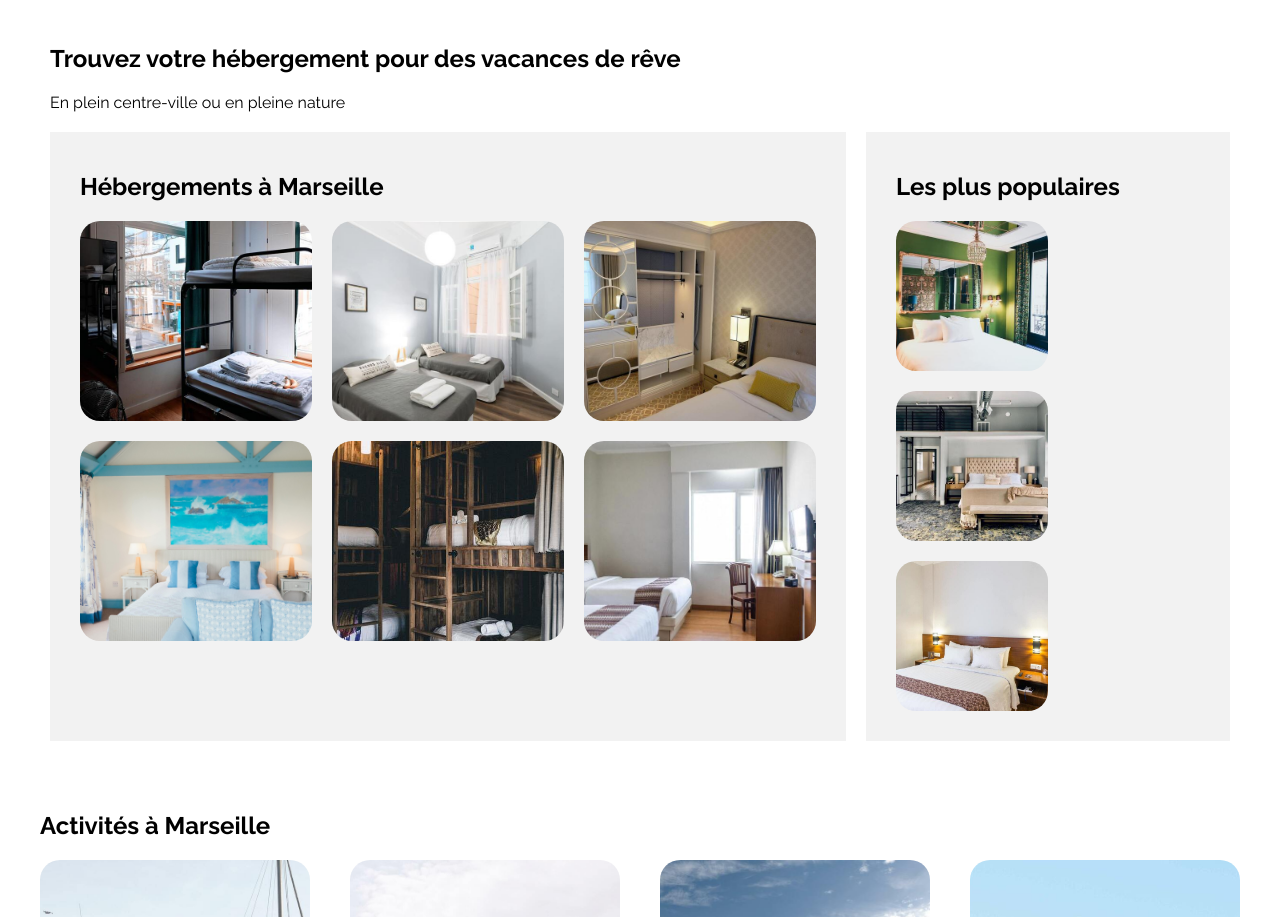
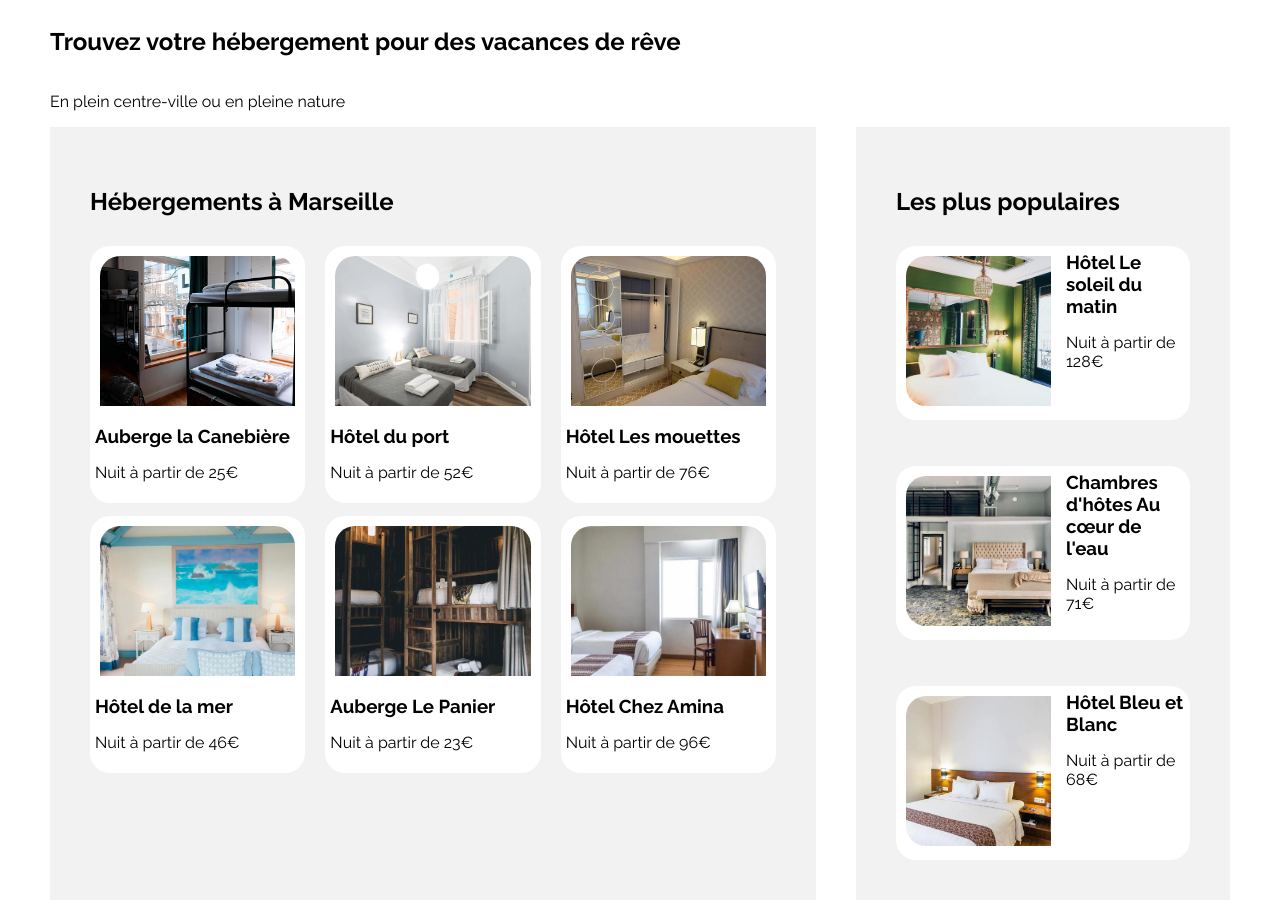
Before and after one commit to sebastienDOC/P3_Booki, a plain HTML site: page index.html in a window 1280 px wide. Shown: the part 96-1013 px from the top of the page. Drawn offline with Linux system fonts and the light colour scheme.

Commit message:
securite

```diff
--- a/css/style.css
+++ b/css/style.css
@@ -1,13 +1,26 @@
 /* GENERAL */
 
 * {
-  margin: 10px;
   max-width: 1400px;
 }
 
 body {
   font-family: 'Raleway', sans-serif;
   font-size: 1em;
+  margin: 50px;
+}
+
+h1 {
+  padding-bottom: 20px;
+  margin: 0;
+}
+
+h2 {
+  padding-bottom: 10px;
+ }
+
+h3 {
+  margin: 0;
 }
 
 /* HEADER */
@@ -34,29 +47,47 @@ nav a {
   margin-left: 100px;
 }
 
-h1 {
-  padding-top: 10px;
-  padding-bottom: 10px;
+img#logo {
+  border-radius: none;
+  width: 61.09px;
+  height: 19px;
 }
 
-li {
-  display: list-item;
+
+
+article {
+  width: 100%;
 }
 
 /* MAIN */
 
-.sectionRecherche {
+img#hotel {
+  border-top-right-radius: 20px;
+  border-top-left-radius: 20px;
+  height: 150px;
+}
 
+img#hotel2 {
+  border-bottom-left-radius: 20px;
+  border-top-left-radius: 20px;
+  height: 150px;
+  width: 145px;
+}
+
+img#hotel3 {
+  border-top-right-radius: 20px;
+  border-top-left-radius: 20px;
+  height: 500px;
 }
 
 .sectionHebergements {
   background-color: #F2F2F2;
-  padding: 20px;
+  padding: 40px;
   width: 70%;
 }
 
 .sectionPopulaire {
-  padding: 20px;
+  padding: 40px;
   background-color: #F2F2F2;
   width: 30%;
 }
@@ -64,87 +95,107 @@ li {
 .aligne {
   display: flex;
   flex-direction: row;
-  margin-bottom: 50px;
+  gap: 40px;
 }
 
-.sectionActivites {
-  margin: 0;
+.hebergements {
+  display: grid;
+  grid-template-columns: 1fr 1fr 1fr;
+  grid-template-rows: 250px 250px;
+  gap: 20px;
+  width: 100%;
+  padding: 0;
 }
 
-.grid-hebergements {
+.populaire {
   display: grid;
-    grid-template-columns: 1fr 1fr 1fr ;
+  grid-template-columns: 1fr;
   grid-template-rows: 200px 200px;
   gap: 20px;
 }
 
-.grid-activites {
+.activites {
   display: grid;
   grid-template-columns: 1fr 1fr 1fr 1fr;
-  grid-template-rows: 400px;
-  gap: 40px;
-}
-
-.grid-populaire {
-  display: grid;
-  grid-template-columns: 0.5fr;
-  grid-template-rows: 150px 150px 150px;
+  grid-template-rows: 390px 200px;
   gap: 20px;
 }
 
-.grid-hebergements img,
-.grid-activites img,
-.grid-populaire img {
+.hebergements img,
+.activites img,
+.populaire img {
   width: 100%;
   height: 100%;
   object-fit: cover;
 }
 
-.photo-hover {
-  top: 0;
-  bottom: 0;
-  right: 0;
-  left: 0;
-  position: absolute;
-  background-color: rgba(0, 0, 0, 0.3);
-  display: none;
-  margin: 0;
-  padding: 0;
+.flex1 {
+  background-color: white;
+  border-radius: 20px;
+  width: 100%;
+  margin-bottom: 10px;
+}
+
+.flex2 {
+  display: flex;
+  flex-direction: row;
+  border-radius: 20px;
+  background-color: white;
+}
+
+.flex3 {
+  display: flex;
+  flex-direction: column;
+  border-radius: 20px;
+  margin: 10px;
+}
+
+.img-heb {
+  padding: 10px;
+}
+
+.txt-heb {
+  padding: 5px;
+}
+
+.txt-heb,
+.img-heb {
+  border-radius: 20px;
+}
+
+.sectionActivites {
+  margin-bottom: 40px;
+}
+
+.img-pop {
+  padding: 10px;
+}
+
+.txt-pop {
+  padding: 5px;
+}
+
+.txt-pop,
+.img-pop {
+  border-radius: 20px;
 }
 
 .lien-conteneur-photo {
   position: relative;
-  margin: 0;
 }
 
-.lien-conteneur-photo:hover .photo-hover {
-  display: flex;
-}
+/* FOOTER */
 
-img {
-  margin: 0;
-  border-radius: 20px;
-}
-
-
-
-/* FOOTER */
 .foot {
   display: flex;
   flex-direction: row;
   background-color: #F2F2F2;
   justify-content: flex-start;
-  width: 100%;
-;
 }
 
 .a-propos,
-.hebergements,
+.heb,
 .assitance {
   padding: 30px;
   margin-right: 150px;
  }
-
- h2 {
-  padding-bottom: 10px;
- }
--- a/index.html
+++ b/index.html
@@ -3,6 +3,7 @@
 	<head>
 		<meta charset="utf-8">
 		<link rel="stylesheet" type="text/css" href="css/style.css">
+        <script src="https://kit.fontawesome.com/1b648a244e.js" crossorigin="anonymous"></script>
         <link rel="preconnect" href="https://fonts.googleapis.com">
         <link rel="preconnect" href="https://fonts.gstatic.com" crossorigin>
         <link href="https://fonts.googleapis.com/css2?family=Raleway:wght@400;700&display=swap" rel="stylesheet">
@@ -11,7 +12,9 @@
     <body>
         <header>
             <nav>
-                <img  src="images/logo/Booki.png" alt="Logo Booki" id="logo">
+                <div class="logo">
+                    <img  src="images/logo/Booki.png" alt="Logo Booki" id="logo" name="logo">
+                </div>
                 <div>
                     <a href="sectionHebergements">Hébergement</a>
                     <a href="sectionActivites">Activités</a>
@@ -25,73 +28,158 @@
             </section>
             <div class="aligne">
             <section class="sectionHebergements">
-                <h1>Hébergements à Marseille</h1>
-                <div class="grid-hebergements">
-
-                        <a href="" class="lien-conteneur-photo">
-                            <img src="images/hebergements/4_small/marcus-loke-WQJvWU_HZFo-unsplash.jpg" alt="Auberge La Canebière" >
-                            <div class="photo-hover"></div>
-                        </a>
-                        <a href="" class="lien-conteneur-photo">
-                            <img src="images/hebergements/4_small/fred-kleber-gTbaxaVLvsg-unsplash.jpg" alt="Hôtel du port" >
-                            <div class="photo-hover"></div>
-                        </a>
-                        <a href="" class="lien-conteneur-photo">
-                            <img src="images/hebergements/4_small/reisetopia-B8WIgxA_PFU-unsplash.jpg" alt="Hôtel Les mouettes" >
-                            <div class="photo-hover"></div>
-                        </a>
-                        <a href="" class="lien-conteneur-photo">
-                            <img src="images/hebergements/2_large/annie-spratt-Eg1qcIitAuA-unsplash.jpg" alt="Hôtel de la mer" >
-                            <div class="photo-hover"></div>
-                        </a>
-                        <a href="" class="lien-conteneur-photo">
-                            <img src="images/hebergements/4_small/nicate-lee-kT-ZyaiwBe0-unsplash.jpg" alt="Auberge Le Panier" >
-                            <div class="photo-hover"></div>
-                        </a>
-                        <a href="" class="lien-conteneur-photo">
-                            <img src="images/hebergements/4_small/febrian-zakaria-M6S1WvfW68A-unsplash.jpg" alt="Hôtel Chez Amina" >
-                            <div class="photo-hover"></div>
-                        </a>
-
+                <h2>Hébergements à Marseille</h2>
+                <div class="hebergements">
+                    <article class="lien-conteneur-photo">
+                            <div class="flex1">
+                            <div class="img-heb">
+                                <img src="images/hebergements/4_small/marcus-loke-WQJvWU_HZFo-unsplash.jpg" alt="Auberge La Canebière" id="hotel">
+                            </div>
+                            <div class="txt-heb">
+                                <h3>Auberge la Canebière</h3>
+                                <p>Nuit à partir de 25€</p>
+                            </div>
+                        </div>
+                    </article>
+                    <article class="lien-conteneur-photo">
+                            <div class="flex1">
+                                <div class="img-heb">
+                                    <img src="images/hebergements/4_small/fred-kleber-gTbaxaVLvsg-unsplash.jpg" alt="Hôtel du port" id="hotel">
+                                </div>
+                                <div class="txt-heb">
+                                    <h3>Hôtel du port</h3>
+                                    <p>Nuit à partir de 52€</p>
+                                </div>
+                            </div>
+                    </article>
+                    <article class="lien-conteneur-photo">
+                            <div class="flex1">
+                                <div class="img-heb">
+                                    <img src="images/hebergements/4_small/reisetopia-B8WIgxA_PFU-unsplash.jpg" alt="Hôtel Les mouettes" id="hotel">
+                                </div>
+                                <div class="txt-heb">
+                                    <h3>Hôtel Les mouettes</h3>
+                                    <p>Nuit à partir de 76€</p>
+                                </div>
+                            </div>
+                    </article>
+                    <article class="lien-conteneur-photo">
+                            <div class="flex1">
+                                <div class="img-heb">
+                                    <img src="images/hebergements/4_small/annie-spratt-Eg1qcIitAuA-unsplash.jpg" alt="Hôtel de la mer" id="hotel">
+                                </div>
+                                <div class="txt-heb">
+                                    <h3>Hôtel de la mer</h3>
+                                    <p>Nuit à partir de 46€</p>
+                                </div>
+                            </div>
+                    </article>
+                    <article class="lien-conteneur-photo">
+                            <div class="flex1">
+                                <div class="img-heb">
+                                    <img src="images/hebergements/4_small/nicate-lee-kT-ZyaiwBe0-unsplash.jpg" alt="Auberge Le Panier" id="hotel">
+                                </div>
+                                <div class="txt-heb">
+                                    <h3>Auberge Le Panier</h3>
+                                    <p>Nuit à partir de 23€</p>
+                                </div>
+                            </div>
+                    </article>
+                    <article class="lien-conteneur-photo">
+                            <div class="flex1">
+                                <div class="img-heb">
+                                    <img src="images/hebergements/4_small/febrian-zakaria-M6S1WvfW68A-unsplash.jpg" alt="Hôtel Chez Amina" id="hotel">
+                                </div>
+                                <div class="txt-heb">
+                                    <h3>Hôtel Chez Amina</h3>
+                                    <p>Nuit à partir de 96€</p>
+                                </div>
+                            </div>
+                    </article>
                 </div>
             </section>
             <section class="sectionPopulaire">
-                <h1>Les plus populaires</h1>
-                <div class="grid-populaire">
-                <a href="" class="lien-conteneur-photo">
-                    <img src="images/hebergements/4_small/emile-guillemot-Bj_rcSC5XfE-unsplash.jpg" alt="Hôtel Le soleil du matin">
-                    <div class="photo-hover"></div>
-                </a>
-                <a href="" class="lien-conteneur-photo">
-                    <img src="images/hebergements/4_small/aw-creative-VGs8z60yT2c-unsplash.jpg" alt="Chambres d'hôtes Au cœur de l'eau">
-                    <div class="photo-hover"></div>
-                </a>
-                <a href="" class="lien-conteneur-photo">
-                    <img src="images/hebergements/4_small/febrian-zakaria-sjvU0THccQA-unsplash.jpg" alt="Hôtel Bleu et Blanc">
-                    <div class="photo-hover"></div>
-                </a>
+                <h2>Les plus populaires</h2>
+                    <div class="populaire">
+                        <article class="lien-conteneur-photo">
+                            <div class="flex2">
+                                <div class="img-pop">
+                                    <img src="images/hebergements/4_small/emile-guillemot-Bj_rcSC5XfE-unsplash.jpg" alt="Hôtel Le soleil du matin" id="hotel2">
+                                </div>
+                                <div class="txt-pop">
+                                    <h3>Hôtel Le soleil du matin</h3>
+                                    <p>Nuit à partir de 128€</p>
+                                </div>
+                            </div>
+                        </article>
+                        <article class="lien-conteneur-photo">
+                            <div class="flex2">
+                                <div class="img-pop">
+                                    <img src="images/hebergements/4_small/aw-creative-VGs8z60yT2c-unsplash.jpg" alt="Chambres d'hôtes Au cœur de l'eau" id="hotel2">
+                                </div>
+                                <div class="txt-pop">
+                                    <h3>Chambres d'hôtes Au cœur de l'eau</h3>
+                                    <p>Nuit à partir de 71€</p>
+                                </div>
+                            </div>
+                        </article>
+                        <article class="lien-conteneur-photo">
+                            <div class="flex2">
+                                <div class="img-pop">
+                                    <img src="images/hebergements/4_small/febrian-zakaria-sjvU0THccQA-unsplash.jpg" alt="Hôtel Bleu et Blanc" id="hotel2">
+                                </div>
+                                <div class="txt-pop">
+                                    <h3>Hôtel Bleu et Blanc</h3>
+                                    <p>Nuit à partir de 68€</p>
+                                </div>
+                            </div>
+                        </article>
+                    </div>
                 </div>
-            </div>
             </section>
             <section class="sectionActivites">
-                <h1>Activités à Marseille</h1>
-                <div class="grid-activites">
-                    <a href="" class="lien-conteneur-photo">
-                        <img src="images/activites/3_medium/reno-laithienne-QUgJhdY5Fyk-unsplash.jpg" alt="Vieux-Port" >
-                        <div class="photo-hover"></div>
-                    </a>
-                    <a href="" class="lien-conteneur-photo">
-                        <img src="images/activites/3_medium/paul-hermann-QFTrLdQIRhI-unsplash.jpg" alt="Fort de Pomègues" >
-                        <div class="photo-hover"></div>
-                    </a>
-                    <a href="" class="lien-conteneur-photo">
-                        <img src="images/activites/3_medium/kilyan-sockalingum-NR8-cBCN3aI-unsplash.jpg" alt="Parc national des Calanques" >
-                        <div class="photo-hover"></div>
-                    </a>
-                    <a href="" class="lien-conteneur-photo">
-                        <img src="images/activites/3_medium/florian-wehde-xW9e8gdotxI-unsplash.jpg" alt="Notre-Dame-de-la-Garde" >
-                        <div class="photo-hover"></div>
-                    </a>
+                <h2>Activités à Marseille</h2>
+                <div class="activites">
+                        <article class="lien-conteneur-photo">
+                            <div class="flex3">
+                                <div class="img-heb">
+                                    <img src="images/activites/3_medium/reno-laithienne-QUgJhdY5Fyk-unsplash.jpg" alt="Vieux-Port" id="hotel3">
+                                </div>
+                                <div class="txt-heb">
+                                    <h3>Vieux-Port</h3>
+                                </div>
+                            </div>
+                        </article>
+                        <article class="lien-conteneur-photo">
+                            <div class="flex3">
+                                <div class="img-heb">
+                                    <img src="images/activites/3_medium/paul-hermann-QFTrLdQIRhI-unsplash.jpg" alt="Fort de Pomègues" id="hotel3">
+                                </div>
+                                <div class="txt-heb">
+                                    <h3>Fort de Pomègues</h3>
+                                </div>
+                            </div>
+                        </article>
+                        <article class="lien-conteneur-photo">
+                            <div class="flex3">
+                                <div class="img-heb">
+                                    <img src="images/activites/3_medium/kilyan-sockalingum-NR8-cBCN3aI-unsplash.jpg" alt="Parc national des Calanques" id="hotel3">
+                                </div>
+                                <div class="txt-heb">
+                                    <h3>Parc national des Calanques</h3>
+                                </div>
+                            </div>
+                        </article>
+                        <article class="lien-conteneur-photo">
+                            <div class="flex3">
+                                <div class="img-heb">
+                                    <img src="images/activites/3_medium/florian-wehde-xW9e8gdotxI-unsplash.jpg" alt="Notre-Dame-de-la-Garde" id="hotel3">
+                                </div>
+                                <div class="txt-heb">
+                                    <h3>Notre-Dame-de-la-Garde</h3>
+                                </div>
+                            </div>
+                        </article>
                 </div>
             </section>
         </main>
@@ -103,7 +191,7 @@
                     <p>Conditions générales</p>
                     <p>Données et confidentialité</p>
                 </div>
-                <div class="hebergements">
+                <div class="heb">
                 <h2>Nos hébergements</h2>
                     <p>Charte qualité</p>
                     <p>Proposez votre hôtel</p>
```
Lines whose indentation alone changed are shown as unchanged.
